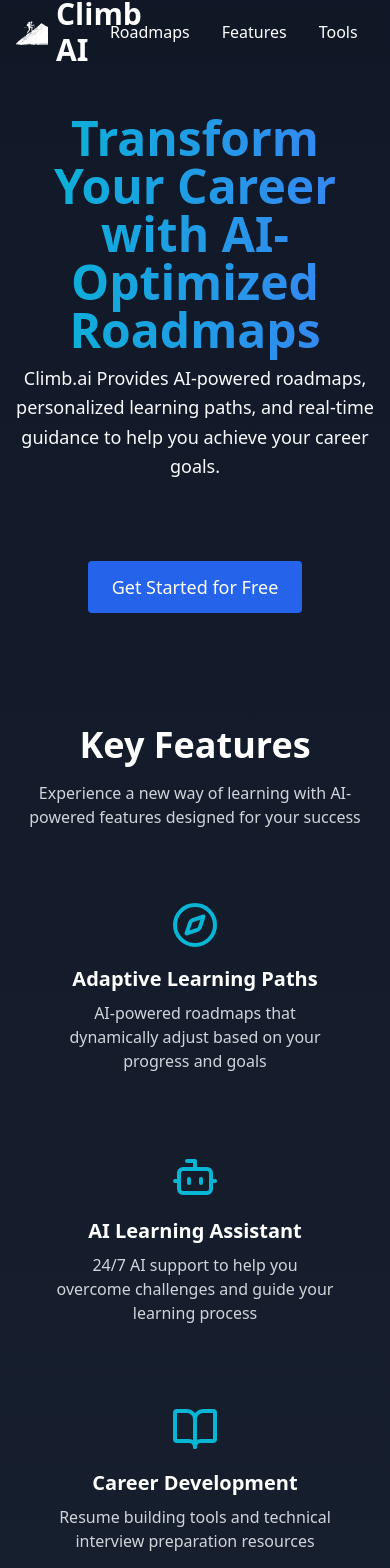
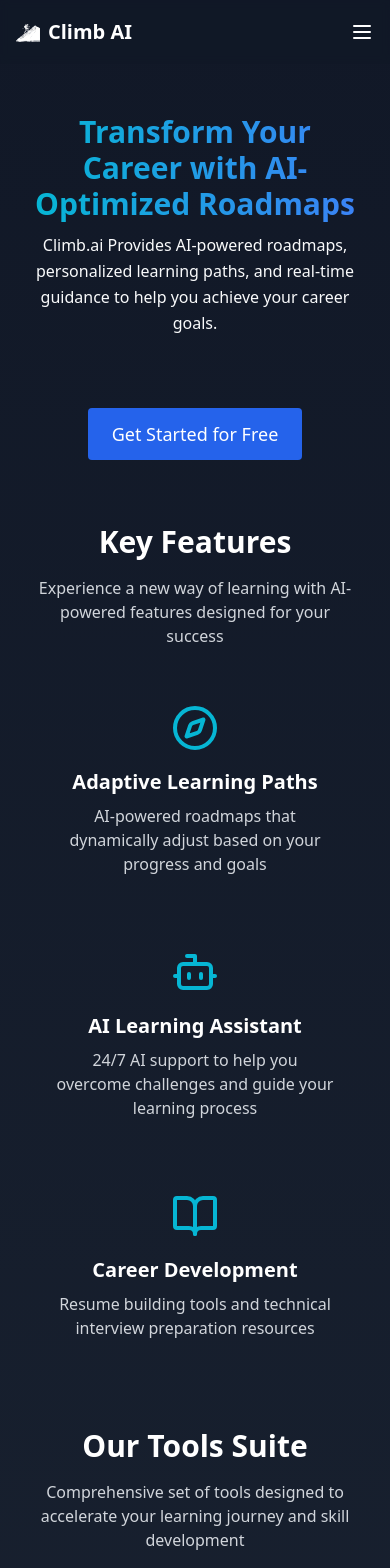
Before and after one commit to Atharva0045/climb_ai-user_platform, a React (Vite) app: page / in a window 390 px wide. Shown: the top 1568 px of the page. Built offline with nearby package versions, Linux system fonts and the light colour scheme; no server answers.

Commit message:
Make UI Mobile Friendlly

```diff
--- a/src/components/Benefits.jsx
+++ b/src/components/Benefits.jsx
@@ -11,15 +11,15 @@ const BenefitCard = ({ icon: Icon, title, description }) => (
 );
 
 const Benefits = () => (
-  <section id="features" className="mt-28">
-    <h2 className="text-4xl font-bold text-white mb-4">
+  <section id="features" className="mt-16 sm:mt-28 px-4 sm:px-6 lg:px-8">
+    <h2 className="text-3xl sm:text-4xl font-bold text-white mb-4">
       Key Features
     </h2>
-    <p className="text-gray-300 mb-12 max-w-2xl mx-auto">
+    <p className="text-gray-300 mb-8 sm:mb-12 max-w-2xl mx-auto">
       Experience a new way of learning with AI-powered features designed for your success
     </p>
 
-    <div className="grid grid-cols-1 md:grid-cols-3 gap-8 px-4">
+    <div className="grid grid-cols-1 md:grid-cols-2 lg:grid-cols-3 gap-6 sm:gap-8">
       <BenefitCard
         icon={Compass}
         title="Adaptive Learning Paths"
--- a/src/components/Contributors.jsx
+++ b/src/components/Contributors.jsx
@@ -13,13 +13,13 @@ const Contributors = () => {
   const { stats, loading, error } = useGitHubStats();
 
   return (
-    <section id="contributors" className="mt-28 text-center">
-      <h2 className="text-4xl font-bold text-white mb-6">
+    <section id="contributors" className="mt-16 sm:mt-28 px-4 sm:px-6 lg:px-8 text-center">
+      <h2 className="text-3xl sm:text-4xl font-bold text-white mb-6">
         Join Our Growing Community of Builders
       </h2>
 
       {/* Stats Display */}
-      <div className="grid grid-cols-1 md:grid-cols-3 gap-8 max-w-3xl mx-auto mb-12">
+      <div className="grid grid-cols-1 sm:grid-cols-3 gap-6 sm:gap-8 max-w-3xl mx-auto mb-8 sm:mb-12">
         {loading ? (
           <div className="col-span-3 flex justify-center py-8">
             <Loader2 className="h-8 w-8 text-cyan-500 animate-spin" />
@@ -50,7 +50,7 @@ const Contributors = () => {
       </div>
 
       {/* Contributors Grid */}
-      <div className="flex justify-center gap-8 max-w-3xl mx-auto mb-12">
+      <div className="flex justify-center gap-4 sm:gap-8 max-w-3xl mx-auto mb-8 sm:mb-12">
         {loading ? (
           <div className="flex gap-8">
             {[...Array(2)].map((_, i) => (
@@ -89,12 +89,12 @@ const Contributors = () => {
           href="https://github.com/climbai/user_platform#contributing"
           target="_blank"
           rel="noopener noreferrer"
-          className="bg-cyan-600 text-white py-3 px-6 rounded-lg hover:bg-cyan-700 transition-colors inline-flex items-center gap-2"
+          className="w-full sm:w-auto bg-cyan-600 text-white py-3 px-6 rounded-lg hover:bg-cyan-700 transition-colors inline-flex items-center justify-center gap-2"
         >
           <Code2 className="h-5 w-5" />
           Become a Contributor
         </a>
-        <p className="text-gray-400 max-w-xl">
+        <p className="text-gray-400 max-w-xl px-4">
           Join us in building the future of AI-powered learning. Check out our contributing guidelines to get started.
         </p>
       </div>
--- a/src/components/Header.jsx
+++ b/src/components/Header.jsx
@@ -1,12 +1,14 @@
-import { Github } from "lucide-react";
+import { Menu, X, Github } from "lucide-react";
 import { useAuth } from '../contexts/AuthContext';
 import { useNavigate, Link, useLocation } from 'react-router-dom';
+import { useState } from 'react';
 
 const Header = () => {
   const { user, signInWithGoogle, error, setError } = useAuth();
   const navigate = useNavigate();
   const location = useLocation();
   const isHomePage = location.pathname === '/';
+  const [mobileMenuOpen, setMobileMenuOpen] = useState(false);
 
   const handleAuth = async (action) => {
     if (user) {
@@ -49,13 +51,13 @@ const Header = () => {
             <img
               src="/platform-icon.svg"
               alt="Climb AI Logo"
-              className="h-8 w-8"
+              className="h-6 w-6 sm:h-8 sm:w-8"
             />
-            <h1 className="text-white text-3xl font-bold">Climb AI</h1>
+            <h1 className="text-white text-xl sm:text-3xl font-bold">Climb AI</h1>
           </Link>
 
-          {/* Navigation */}
-          <nav className="flex space-x-8" aria-label="Main navigation">
+          {/* Navigation - Hidden on mobile, shown on larger screens */}
+          <nav className="hidden md:flex space-x-8" aria-label="Main navigation">
             <Link
               to="/roadmaps"
               className="text-white hover:text-cyan-400 font-medium transition-colors"
@@ -101,7 +103,17 @@ const Header = () => {
             )}
           </nav>
 
-          <div className="flex items-center space-x-4">
+          {/* Mobile Navigation Button */}
+          <button
+            className="md:hidden text-white hover:text-cyan-400 transition-colors"
+            onClick={() => setMobileMenuOpen(!mobileMenuOpen)}
+            aria-label="Toggle mobile menu"
+          >
+            {mobileMenuOpen ? <X className="h-6 w-6" /> : <Menu className="h-6 w-6" />}
+          </button>
+
+          {/* Desktop Auth/Profile Buttons */}
+          <div className="hidden md:flex items-center space-x-4">
             {user ? (
               <button
                 onClick={() => navigate('/profile')}
@@ -138,6 +150,98 @@ const Header = () => {
             </a>
           </div>
         </div>
+
+        {/* Mobile Menu */}
+        {mobileMenuOpen && (
+          <div className="md:hidden bg-gray-800 py-2">
+            <nav className="flex flex-col space-y-2">
+              <Link
+                to="/roadmaps"
+                className="text-white hover:text-cyan-400 px-4 py-2"
+                onClick={() => setMobileMenuOpen(false)}
+              >
+                Roadmaps
+              </Link>
+              {isHomePage ? (
+                <>
+                  <a
+                    href="#features"
+                    className="text-white hover:text-cyan-400 px-4 py-2"
+                    onClick={(e) => {
+                      handleNavClick(e, '#features');
+                      setMobileMenuOpen(false);
+                    }}
+                  >
+                    Features
+                  </a>
+                  <a
+                    href="#tools"
+                    className="text-white hover:text-cyan-400 px-4 py-2"
+                    onClick={(e) => {
+                      handleNavClick(e, '#tools');
+                      setMobileMenuOpen(false);
+                    }}
+                  >
+                    Tools
+                  </a>
+                  <a
+                    href="#contributors"
+                    className="text-white hover:text-cyan-400 px-4 py-2"
+                    onClick={(e) => {
+                      handleNavClick(e, '#contributors');
+                      setMobileMenuOpen(false);
+                    }}
+                  >
+                    Contribute
+                  </a>
+                </>
+              ) : (
+                <Link
+                  to="/"
+                  className="text-white hover:text-cyan-400 px-4 py-2"
+                  onClick={() => setMobileMenuOpen(false)}
+                >
+                  Home
+                </Link>
+              )}
+              {/* Mobile Auth Buttons */}
+              <div className="border-t border-gray-700 pt-2 px-4">
+                {user ? (
+                  <button
+                    onClick={() => {
+                      navigate('/profile');
+                      setMobileMenuOpen(false);
+                    }}
+                    className="w-full bg-cyan-600 text-white px-4 py-2 rounded hover:bg-cyan-700 transition-colors"
+                  >
+                    Profile
+                  </button>
+                ) : (
+                  <div className="flex flex-col space-y-2">
+                    <button
+                      onClick={() => {
+                        handleAuth('login');
+                        setMobileMenuOpen(false);
+                      }}
+                      className="text-white hover:text-cyan-400 transition-colors"
+                    >
+                      Log In
+                    </button>
+                    <button
+                      onClick={() => {
+                        handleAuth('signup');
+                        setMobileMenuOpen(false);
+                      }}
+                      className="bg-cyan-600 text-white px-4 py-2 rounded hover:bg-cyan-700 transition-colors"
+                    >
+                      Sign Up
+                    </button>
+                  </div>
+                )}
+              </div>
+            </nav>
+          </div>
+        )}
       </div>
     </header>
   );
--- a/src/components/Hero.jsx
+++ b/src/components/Hero.jsx
@@ -33,11 +33,11 @@ const Hero = () => {
   };
 
   return (
-    <div>
-      <h2 className="text-5xl bg-gradient-to-r from-cyan-500 to-blue-500 font-bold bg-clip-text text-transparent py-2.5">
+    <div className="px-4 sm:px-6 lg:px-8">
+      <h2 className="text-3xl sm:text-4xl lg:text-5xl bg-gradient-to-r from-cyan-500 to-blue-500 font-bold bg-clip-text text-transparent py-2.5">
         Transform Your Career with AI-Optimized Roadmaps
       </h2>
-      <p className="text-lg text-gray-50 leading-relaxed mb-10 max-w-2xl mx-auto">
+      <p className="text-base sm:text-lg text-gray-50 leading-relaxed mb-8 sm:mb-10 max-w-2xl mx-auto">
         Climb.ai Provides AI-powered roadmaps, personalized learning paths,
         and real-time guidance to help you achieve your career goals.
       </p>
--- a/src/components/Tools.jsx
+++ b/src/components/Tools.jsx
@@ -18,15 +18,15 @@ const ToolCard = ({ icon: Icon, title, description }) => (
 );
 
 const Tools = () => (
-  <section id="tools" className="mt-28">
-    <h2 className="text-4xl font-bold text-white mb-4">
+  <section id="tools" className="mt-16 sm:mt-28 px-4 sm:px-6 lg:px-8">
+    <h2 className="text-3xl sm:text-4xl font-bold text-white mb-4">
       Our Tools Suite
     </h2>
-    <p className="text-gray-300 mb-12 max-w-2xl mx-auto">
+    <p className="text-gray-300 mb-8 sm:mb-12 max-w-2xl mx-auto">
       Comprehensive set of tools designed to accelerate your learning journey and skill development
     </p>
 
-    <div className="grid grid-cols-1 md:grid-cols-2 lg:grid-cols-3 gap-6">
+    <div className="grid grid-cols-1 md:grid-cols-2 lg:grid-cols-3 gap-6 sm:gap-8">
       <ToolCard
         icon={Brain}
         title="Skill Evaluation Tools"
```
